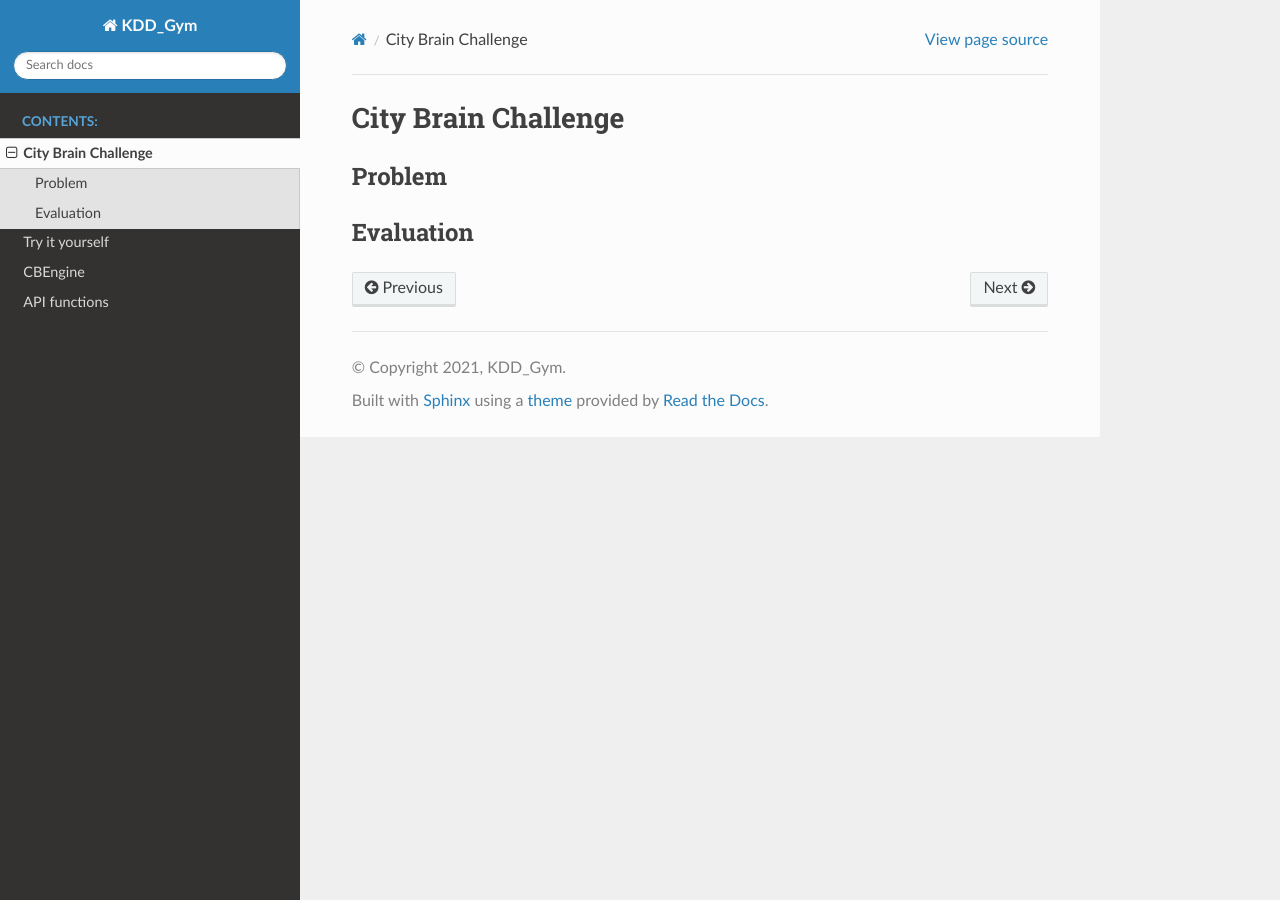
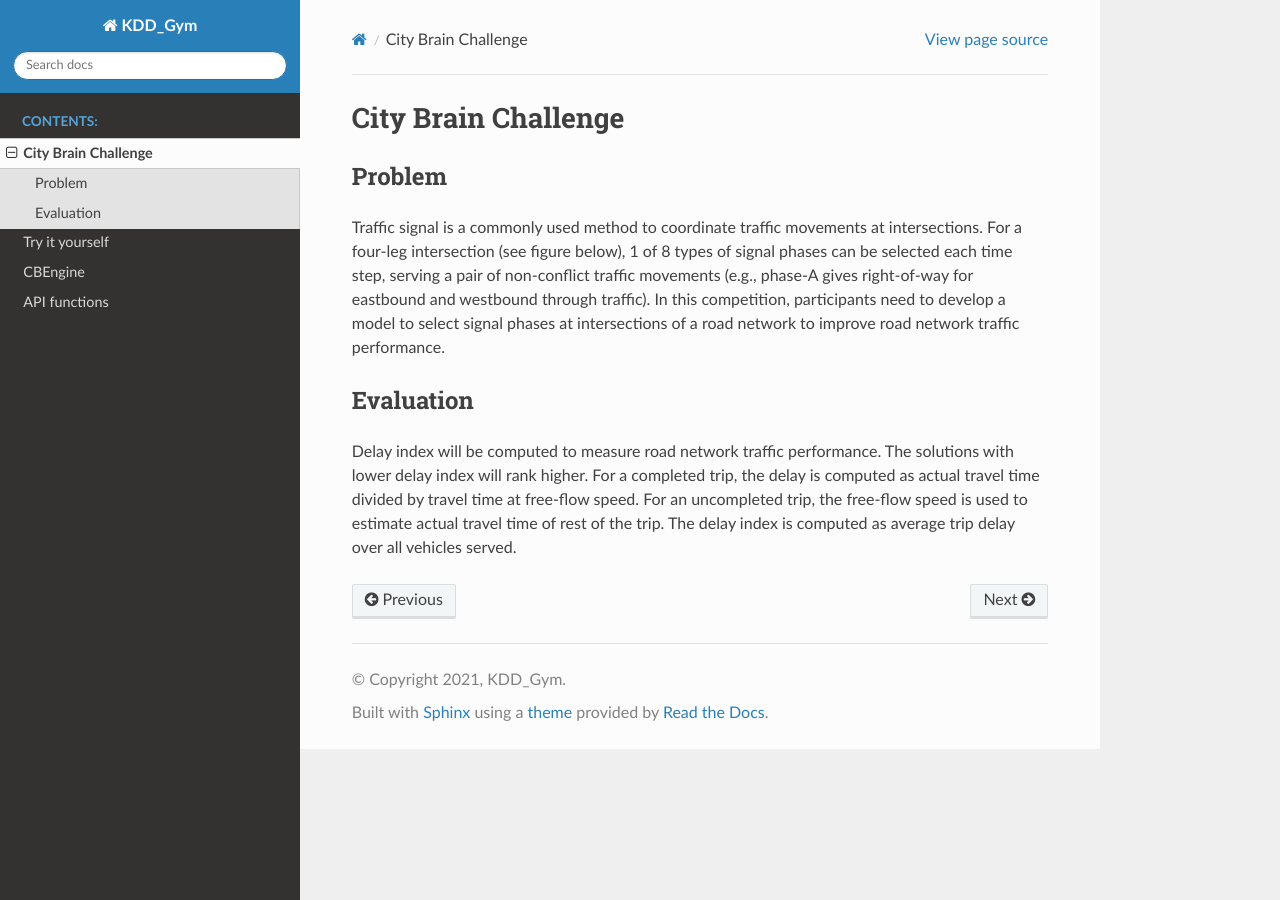
Before and after one commit to CityBrainChallenge/KDDCup2021-CityBrainChallenge, a Sphinx documentation site: the page built from docs/city-brain-challenge.rst, in a window 1280 px wide. Built offline with Sphinx 7.4.7 and the Read the Docs theme 2.0.0, drawn with Linux system fonts in a browser that asks for light colours.

Commit message:
Update city-brain-challenge.rst

```diff
--- a/docs/city-brain-challenge.rst
+++ b/docs/city-brain-challenge.rst
@@ -7,6 +7,10 @@ City Brain Challenge
 Problem
 ===============
 
+Traffic signal is a commonly used method to coordinate traffic movements at intersections. For a four-leg intersection (see figure below), 1 of 8 types of signal phases can be selected each time step, serving a pair of non-conflict traffic movements (e.g., phase-A gives right-of-way for eastbound and westbound through traffic). In this competition, participants need to develop a model to select signal phases at intersections of a road network to improve road network traffic performance.
+
 ===============
 Evaluation
 ===============
+
+Delay index will be computed to measure road network traffic performance. The solutions with lower delay index will rank higher. For a completed trip, the delay is computed as actual travel time divided by travel time at free-flow speed. For an uncompleted trip, the free-flow speed is used to estimate actual travel time of rest of the trip. The delay index is computed as average trip delay over all vehicles served.
```
